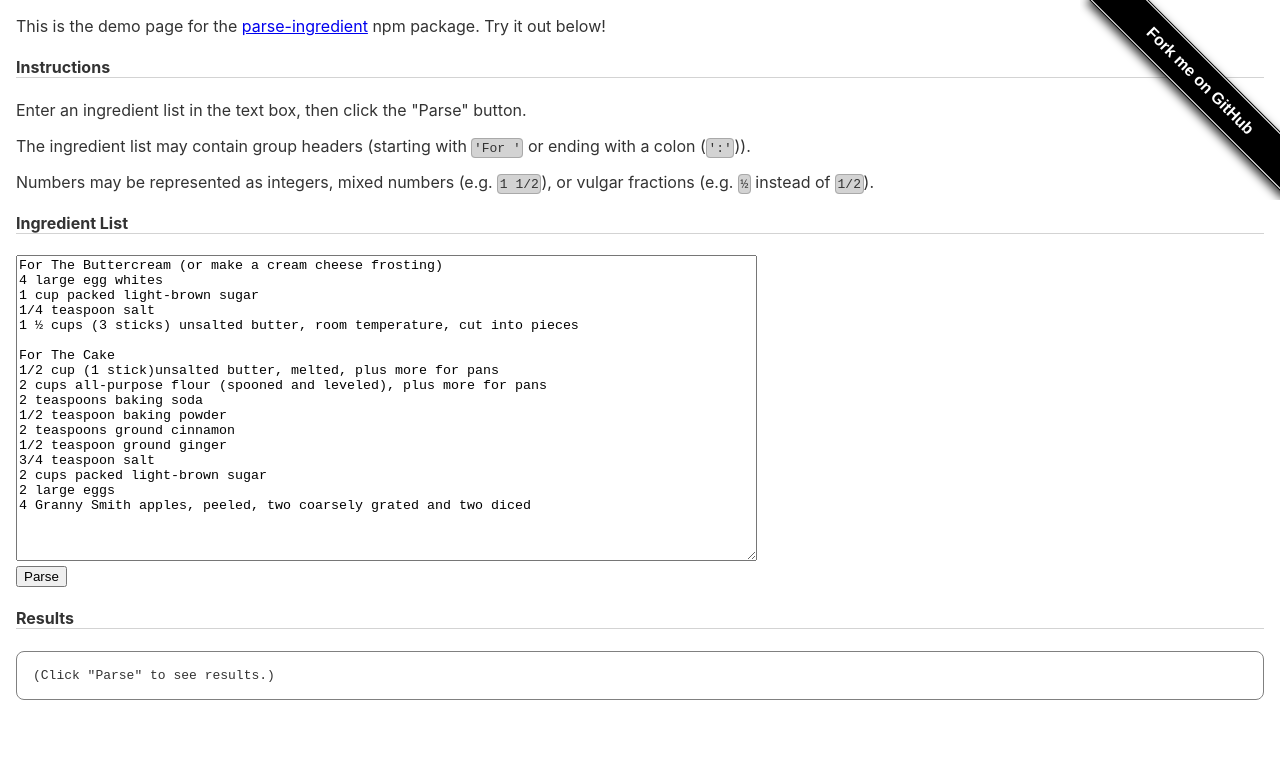
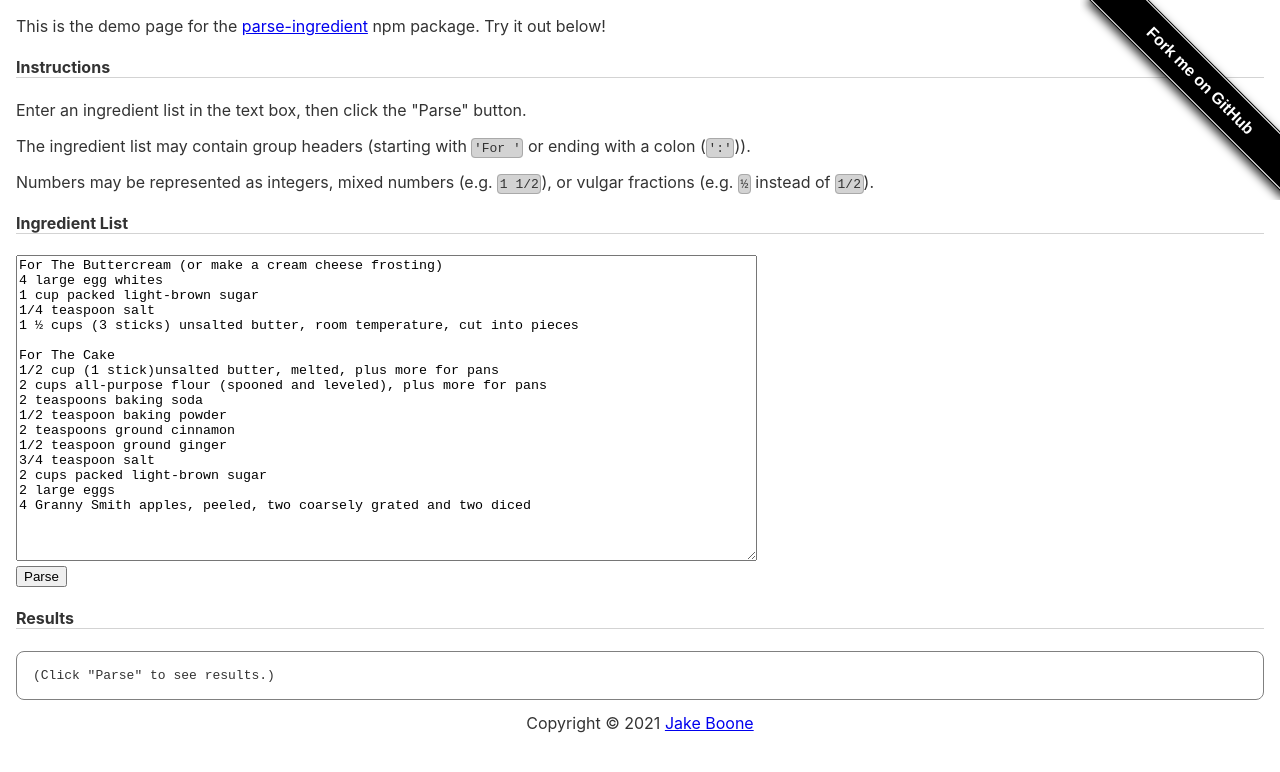
Before and after one commit to jakeboone02/parse-ingredient, a website: page demo/index.html in a window 1280 px wide. Drawn offline with nearby package versions, Linux system fonts and the light colour scheme.

Commit message:
Add copyright footer to demo page

```diff
--- a/demo/index.html
+++ b/demo/index.html
@@ -29,6 +29,9 @@
       }
       h4 {
         border-bottom: 1px solid lightgray;
+      }
+      footer {
+        text-align: center;
       }
     </style>
     <style>
@@ -140,6 +143,9 @@ For The Cake
     <pre id="results" class="language-json">
 (Click "Parse" to see results.)</pre
     >
+    <footer>
+      Copyright © 2021 <a href="https://github.com/jakeboone02">Jake Boone</a>
+    </footer>
     <script src="https://unpkg.com/numeric-quantity@1.0.0/dist/numeric-quantity.umd.production.min.js"></script>
     <script src="https://unpkg.com/parse-ingredient@0.2.2/dist/parse-ingredient.umd.production.min.js"></script>
     <script src="https://cdnjs.cloudflare.com/ajax/libs/highlight.js/10.5.0/highlight.min.js"></script>
```
